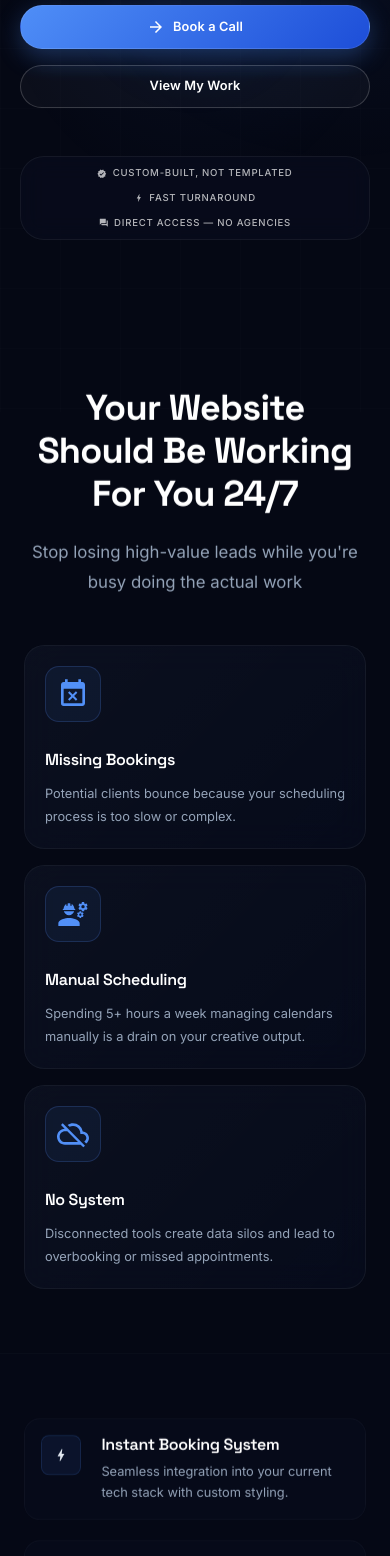
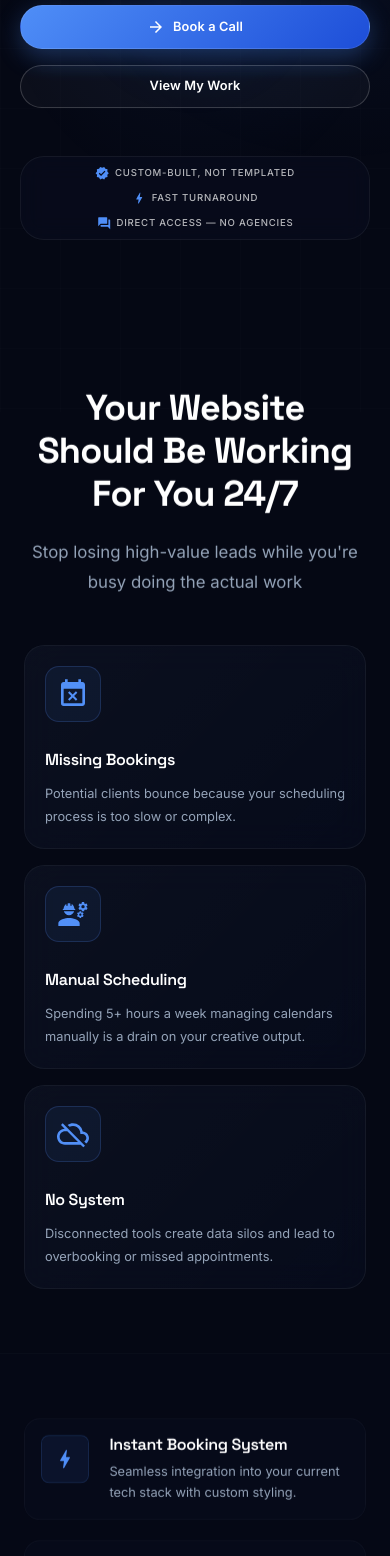
Before and after one commit to Tobiasjohn123/freelance-portfolio, a React (Vite) app in the folder tobiasbuild/: page / in a window 390 px wide. Shown: the part 432-1988 px from the top of the page. Built offline with nearby package versions, Linux system fonts and the light colour scheme.

Commit message:
finalizing icon changes

```diff
--- a/tobiasbuild/src/App.css
+++ b/tobiasbuild/src/App.css
@@ -10,10 +10,7 @@
 *, *::before, *::after {
   box-sizing: border-box;
 }
-/* KILL ALL FALLBACK TEXT */
-.material-symbols-outlined {
-  font-family: 'Material Symbols Outlined' !important;
-}
+
 html, body {
   overflow-x: hidden;
   width: 100%;
@@ -501,15 +498,15 @@ p, li, button, input, textarea {
   }
 }
 
-.trust-item .material-symbols-outlined {
+.trust-item svg {
   color: #4F8EF7;
   font-size: 1.1rem;
 }
 
 @media (max-width: 767px) {
-  .trust-item .material-symbols-outlined {
-    font-size: 0.9rem;
-  }
+.trust-item svg {
+  font-size: 0.9rem;
+}
 }
 
 .hero-glow {
@@ -658,7 +655,7 @@ p, li, button, input, textarea {
   flex-shrink: 0;
 }
 
-.solution-icon-wrapper .material-symbols-outlined {
+.solution-icon-wrapper svg {
   color: var(--primary);
   font-size: 1.5rem;
 }
@@ -1010,14 +1007,14 @@ p, li, button, input, textarea {
   color: var(--text-bright);
 }
 
-.project-link .material-symbols-outlined {
+.project-link svg {
   font-size: 1.1rem;
 }
 
 @media (max-width: 767px) {
-  .project-link .material-symbols-outlined {
-    font-size: 0.9rem;
-  }
+.project-link svg {
+  font-size: 1.1rem;
+}
 }
 
 .project-link.disabled {
```
